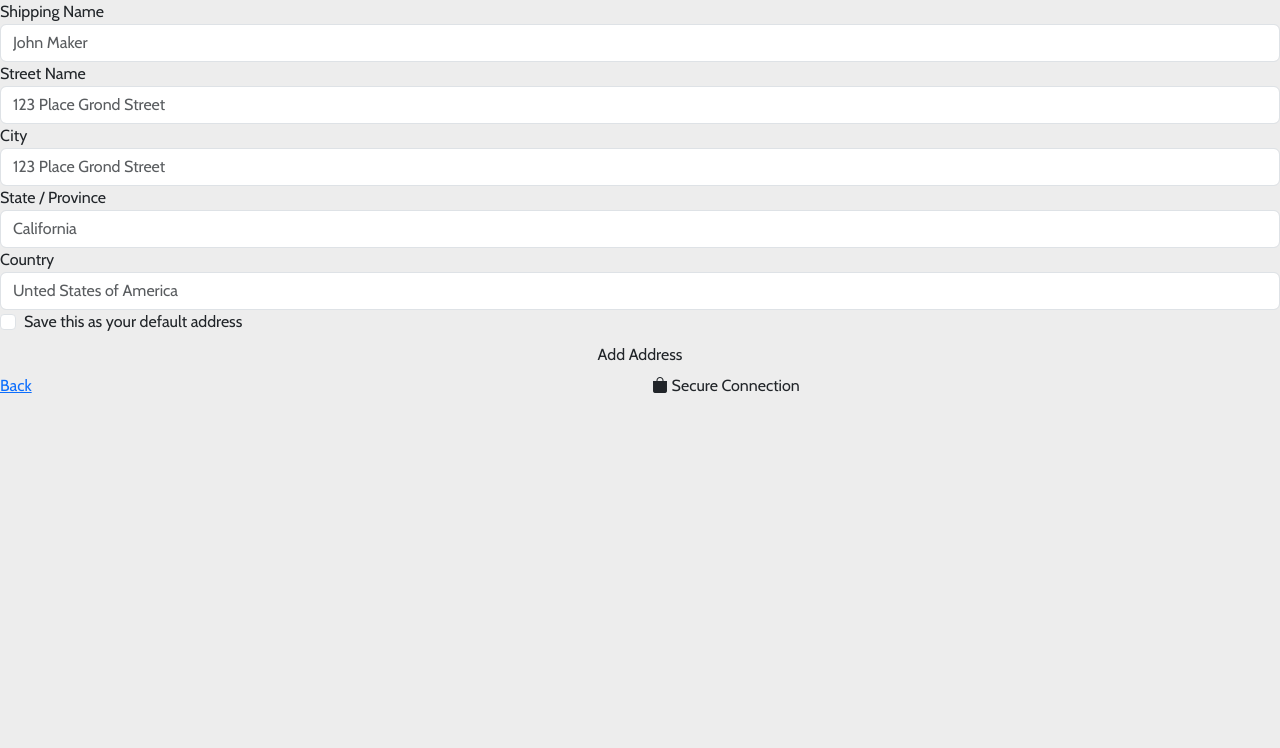
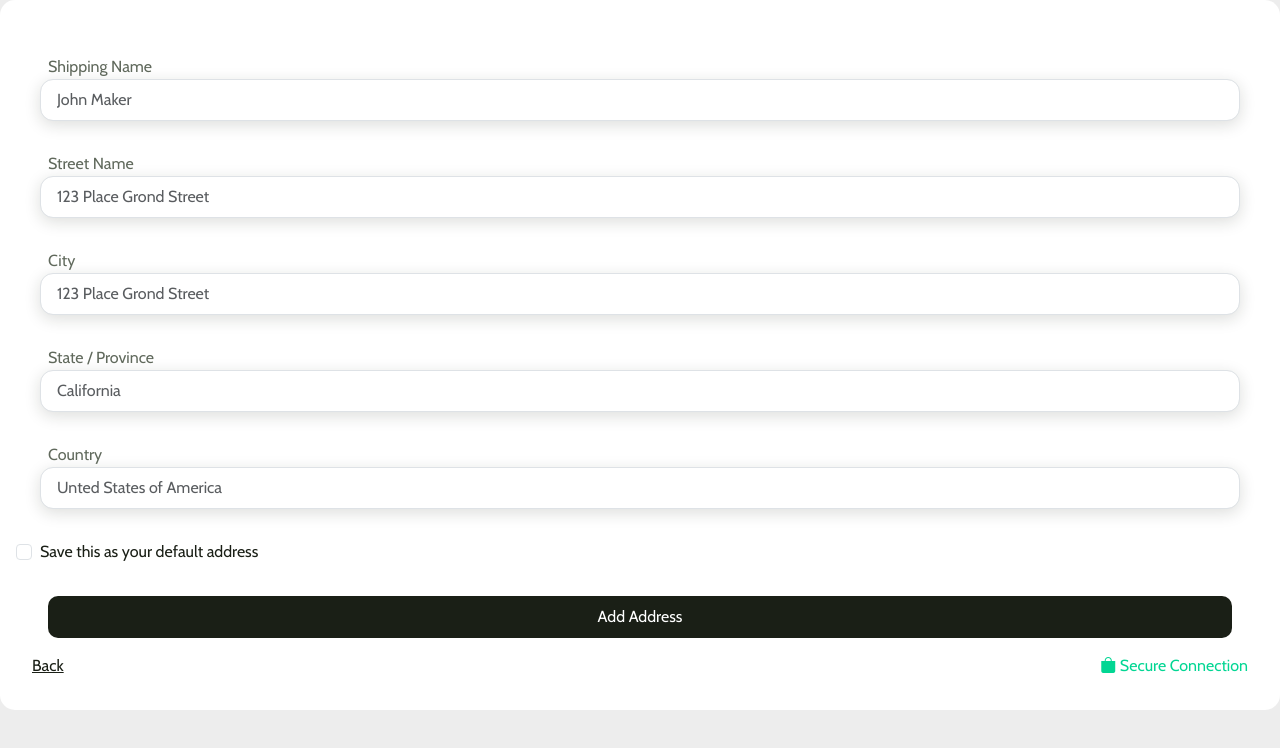
Before and after one commit to hexadecimal2/E-Commerce-Store, a React (Create React App) app: page /add-address in a window 1280 px wide. Shown: the top 748 px of the page. Built offline with nearby package versions, Linux system fonts and the light colour scheme.

Commit message:
payment and address styles

```diff
--- a/src/pages/AddAddress.jsx
+++ b/src/pages/AddAddress.jsx
@@ -1,5 +1,5 @@
 import React, { useState } from "react";
-// import '../styles/AddAddress.css'
+import '../styles/AddAddress.css'
 import "bootstrap-icons/font/bootstrap-icons.css";
 import "bootstrap/dist/css/bootstrap.min.css";
 import { Link } from "react-router-dom";
--- a/src/pages/AddPayment.jsx
+++ b/src/pages/AddPayment.jsx
@@ -1,7 +1,7 @@
 import React, { useState } from 'react';
 import { useDispatch, useSelector } from 'react-redux';
 import { useNavigate } from 'react-router-dom';
-// import '../styles/AddPayment.css';
+import '../styles/AddPayment.css';
 import 'bootstrap-icons/font/bootstrap-icons.css';
 import 'bootstrap/dist/css/bootstrap.min.css';
 import { Link } from 'react-router-dom';
--- /dev/null
+++ b/src/styles/AddAddress.css
@@ -0,0 +1,45 @@
+.container {
+    width: 60%;
+    margin: auto;
+}
+
+@media (max-width: 991px) {
+    .container {
+        width: 90%;
+    }
+}
+
+.add-address-form {
+    background-color: #ffffff;
+    border-radius: 15px;
+    padding: 32px;
+}
+
+.shipping {
+    padding: 8px;
+    margin: 15px 0;
+}
+
+.streetname, .city, .state-province, .country {
+    padding: 8px;
+    margin-bottom: 15px;
+}
+
+.label-name {
+    padding: 0 8px;
+    color: #60695C;
+    font-weight: 400;
+    font-size: 16px;
+    line-height: 19px;
+}
+
+.input-box {
+    padding: 8px 16px;
+    border-radius: 13px;
+    box-shadow: 0px 4px 16px 0px rgba(26, 31, 22, 0.15);
+}
+
+.default-label-text {
+    color: #1A1F16;
+    font-weight: 400;
+}
```
